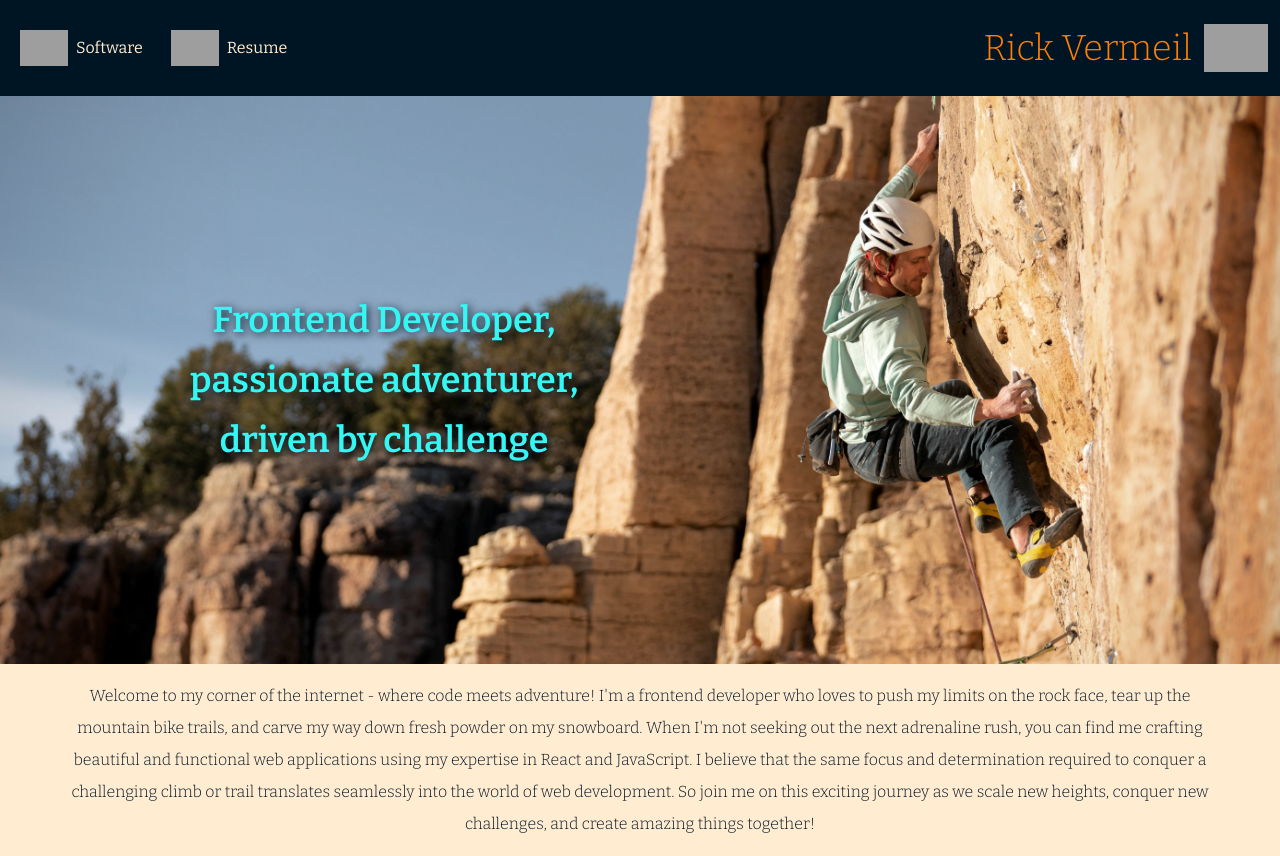
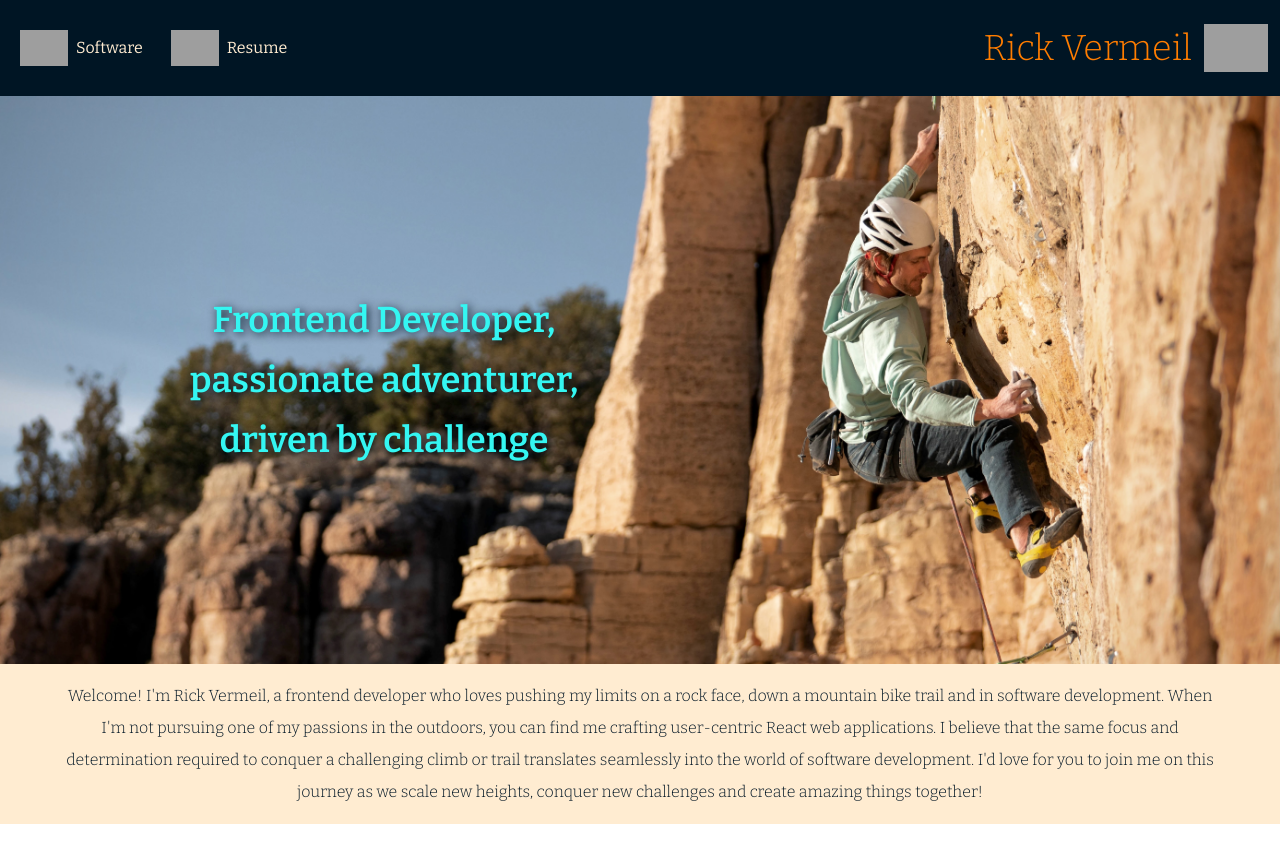
Before and after one commit to RickV85/rickvermeil.com, a React (Create React App) app: page / in a window 1280 px wide. After the commit the page ends 824 px from the top, so only its background shows below. Built offline with nearby package versions, Linux system fonts and the light colour scheme; grey boxes are pictures that could not be loaded; a web font is replaced by a local one.

Commit message:
Change home page copy and styling

```diff
--- a/src/Components/App/App.tsx
+++ b/src/Components/App/App.tsx
@@ -12,7 +12,7 @@ function App() {
     <main className='font-body bg-beige h-fit min-h-screen w-screen'>
       <Nav section={section} setSection={setSection} />
       <Routes>
-        <Route path='/' element={<Home section={section} setSection={setSection} />} />
+        <Route path='/' element={<Home />} />
         <Route path='/software' element={<Software section={section} setSection={setSection} />} />
         <Route path='/resume' element={<Resume section={section} setSection={setSection} />} />
         {/* <Route path='/videos' element={<Videos />} /> */}
--- a/src/Components/Home/Home.tsx
+++ b/src/Components/Home/Home.tsx
@@ -1,11 +1,4 @@
-import React from "react";
-
-interface Props {
-  section: string;
-  setSection: Function;
-}
-
-function Home({section, setSection}: Props) {
+function Home() {
   return (
     <section id="homeMain">
       <section
@@ -19,17 +12,8 @@ function Home({section, setSection}: Props) {
         </div>
       </section>
       <section className="flex justify-center h-fit">
-        <p className="text-darkBlue font-light leading-loose text-center w-[90vw] py-4">
-          {`Welcome to my corner of the internet - where code meets adventure!
-          I'm a frontend developer who loves to push my limits on the rock face,
-          tear up the mountain bike trails, and carve my way down fresh powder
-          on my snowboard. When I'm not seeking out the next adrenaline rush,
-          you can find me crafting beautiful and functional web applications
-          using my expertise in React and JavaScript. I believe that the same
-          focus and determination required to conquer a challenging climb or
-          trail translates seamlessly into the world of web development. So join
-          me on this exciting journey as we scale new heights, conquer new
-          challenges, and create amazing things together!`}
+        <p className="text-darkBlue font-light leading-loose whitespace-pre-line text-center w-[90vw] py-4">
+          {`Welcome! I'm Rick Vermeil, a frontend developer who loves pushing my limits on a rock face, down a mountain bike trail and in software development. When I'm not pursuing one of my passions in the outdoors, you can find me crafting user-centric React web applications. I believe that the same focus and determination required to conquer a challenging climb or trail translates seamlessly into the world of software development. I'd love for you to join me on this journey as we scale new heights, conquer new challenges and create amazing things together!`}
         </p>
       </section>
     </section>
```
